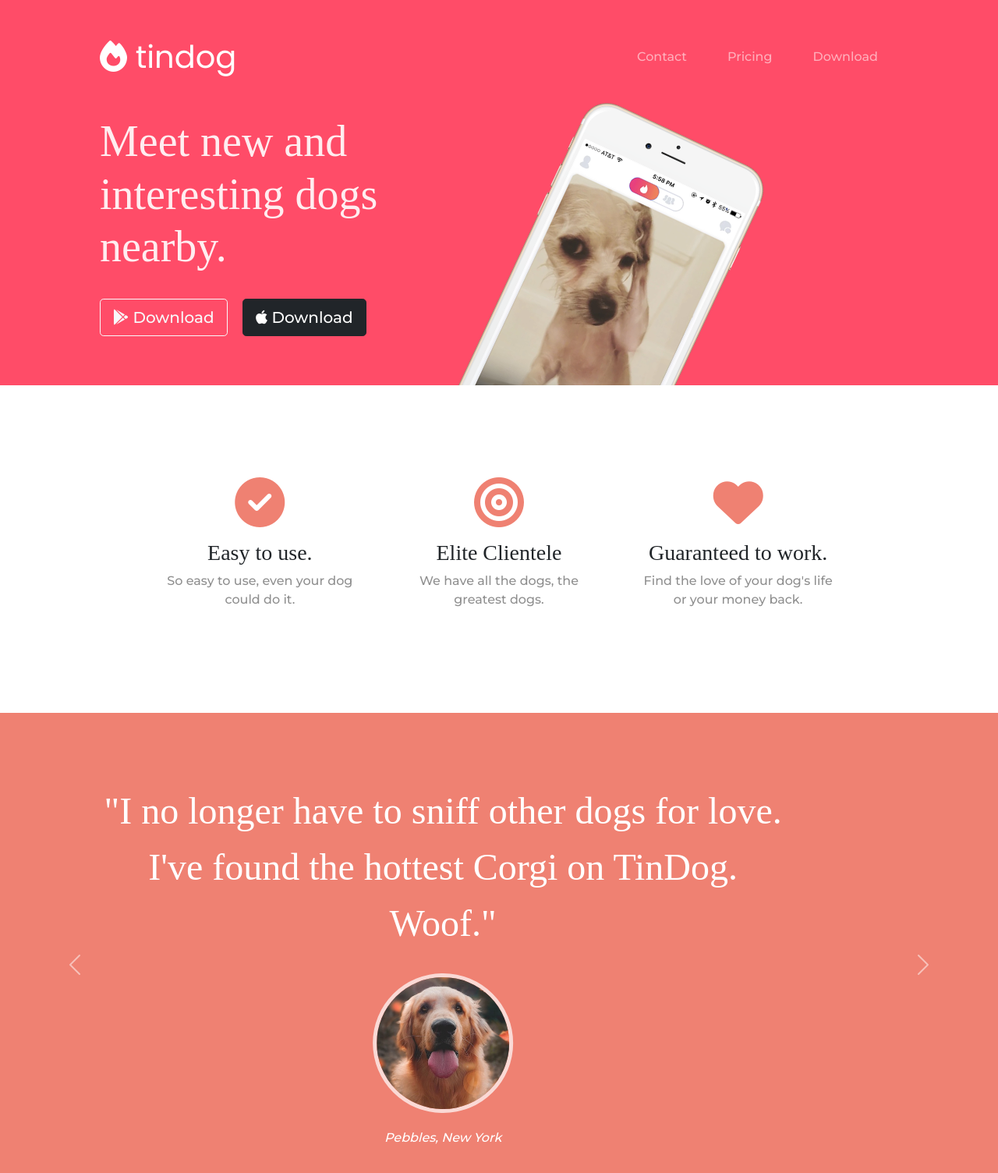
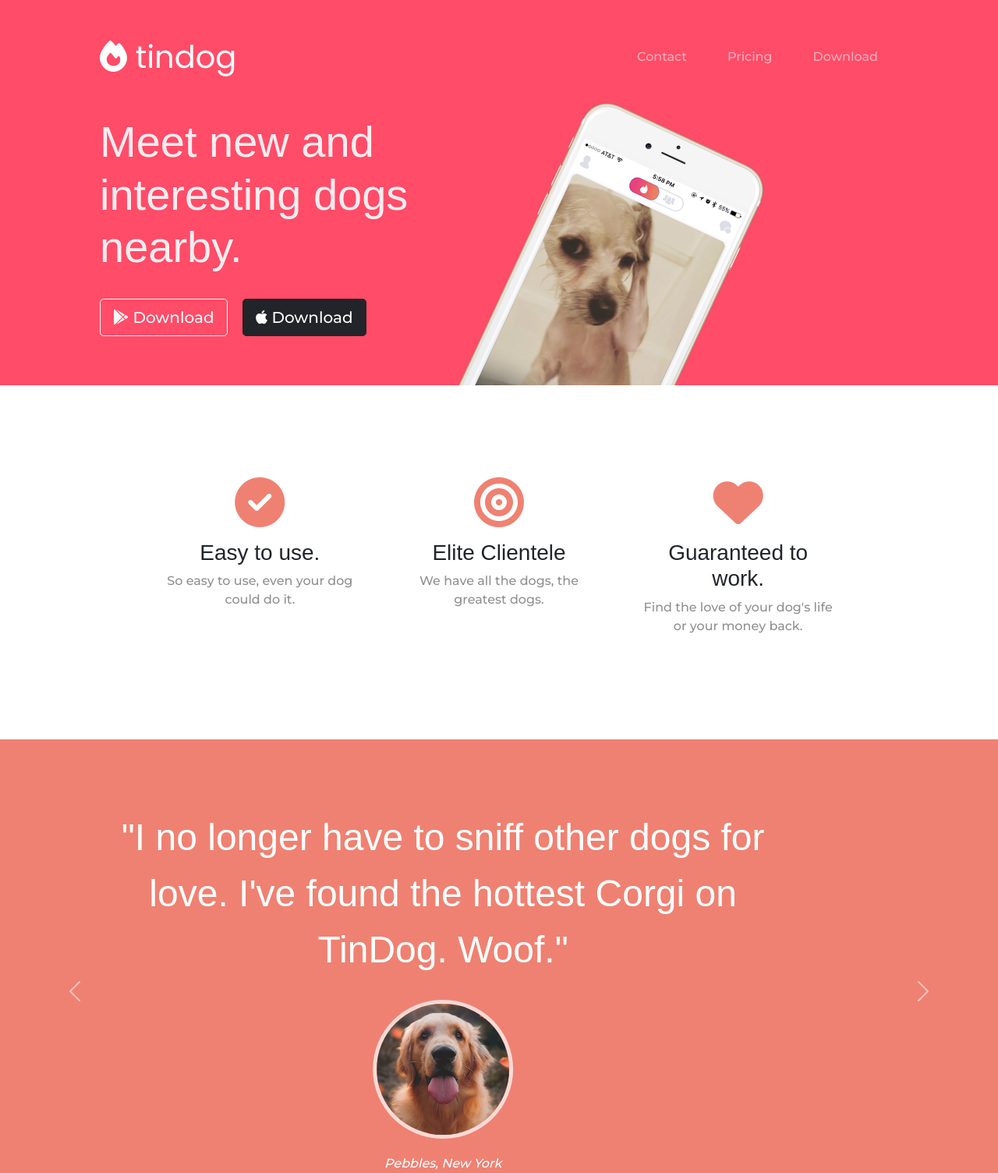
Before and after one commit to YB-23071999/tindog, a plain HTML site: page index.html in a window 1280 px wide. Shown: the top 1504 px of the page at 78% size. Drawn offline with nearby package versions, Linux system fonts and the light colour scheme.

Commit message:
Update styles.css

```diff
--- a/css/styles.css
+++ b/css/styles.css
@@ -1,5 +1,7 @@
+@import url('https://fonts.googleapis.com/css2?family=Montserrat:wght@100;300;500;700;900&family=Poppins:wght@100;300;400;500;700&display=swap');
+
 body{
-    font-family: "montserrat";
+    font-family: 'Montserrat';
 }
 
 
@@ -19,7 +21,7 @@ body{
 }
 
 .navbar-brand{
-    font-family: "poppins";
+    font-family: 'Poppins', sans-serif;
     font-size: 2.5rem;
 }
 .navbar-item{
@@ -38,7 +40,7 @@ body{
 }
 
 #titleHeading{
-    font-family: "poppins-bold";
+    font-family: 'Poppins-bold', sans-serif;
     color: #ffff;
     font-size: 3.5rem;
     line-height: 1.2;
@@ -75,8 +77,7 @@ body{
     transition: 0.5s;
 }
 .feature-box h3{
-    font-family: "poppins-bold";
-}
+    font-family: 'Poppins-bold', sans-serif;}
 
 .feature-box p{
     color: #8f8f8f;
@@ -91,8 +92,7 @@ body{
 }
 
 .testimonial-text h2{
-    font-family: "poppins-bold";
-    font-size: 3rem;
+    font-family: 'Poppins-bold', sans-serif;    font-size: 3rem;
     line-height: 1.5;
 }
 .testimonial-image img{
@@ -136,7 +136,7 @@ body{
 }
 
 #cta h3{
-    font-family: "poppins-bold";
+    font-family: 'Poppins-bold', sans-serif;
     font-size: 50px;
     color: #ffff;
 }
@@ -150,7 +150,7 @@ body{
 
 #footer p{
     color: darkgray;
-    font-family: "poppins-light";
+    font-family: 'Poppins-light', sans-serif;
     font-size: 20px;
 }
 
```
